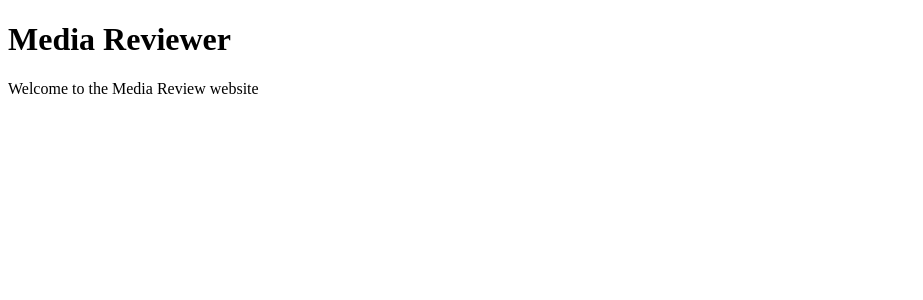
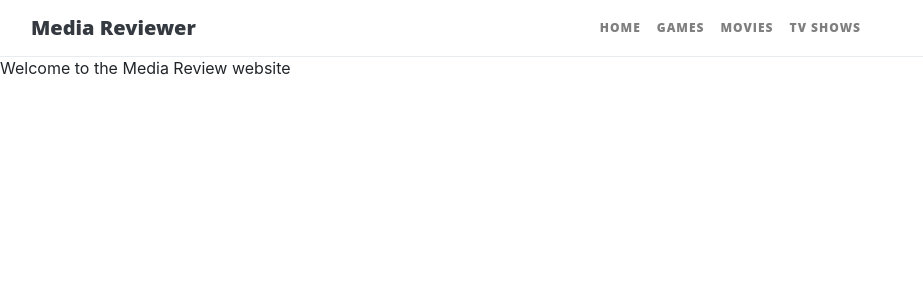
Before and after one commit to Code-Institute-Submissions/Jakejamesreid-Media-Reviewer, a Flask app: page / in a window 1280 px wide. Shown: the top 300 px of the page, without its empty margins (0-923 px from the left). Run offline with Flask 2, Linux system fonts and the light colour scheme; some libraries are stand-ins or nearby versions.

Commit message:
Basic navbar implemented and added template readme file

```diff
--- a/static/css/style.css
+++ b/static/css/style.css
@@ -0,0 +1,29 @@
+#mainNav {
+    position: absolute;
+    border-bottom: 1px solid #e9ecef;
+    background-color: white;
+    font-family: 'Open Sans', 'Helvetica Neue', Helvetica, Arial, sans-serif;
+}
+
+
+#mainNav .navbar-brand {
+    font-weight: 800;
+    color: #343a40;
+}
+
+#mainNav .navbar-toggler {
+    font-size: 12px;
+    font-weight: 800;
+    padding: 13px;
+    text-transform: uppercase;
+    color: #343a40;
+}
+
+#mainNav .navbar-nav > li.nav-item > a {
+    font-size: 12px;
+    font-weight: 800;
+    letter-spacing: 1px;
+    text-transform: uppercase;
+    display:inline-block;
+    float: none;
+}
--- a/templates/base.html
+++ b/templates/base.html
@@ -1,11 +1,45 @@
 <!DOCTYPE html>
 <html lang="en">
 <head>
-  <link rel="stylesheet" href="{{ url_for('static', filename='css/style.css') }}" />
+    <link rel="stylesheet" href="https://stackpath.bootstrapcdn.com/bootstrap/4.5.0/css/bootstrap.min.css" integrity="sha384-9aIt2nRpC12Uk9gS9baDl411NQApFmC26EwAOH8WgZl5MYYxFfc+NcPb1dKGj7Sk" crossorigin="anonymous">
+    <link rel="stylesheet" href="static/css/style.css" />
+
   <title>Media Reviewer</title>
 </head>
 <body>
+    <nav class="navbar navbar-expand-lg navbar-light fixed-top" id="mainNav">
+        <div class="container-fluid">
+            <a class="navbar-brand" href="{{ url_for('index') }}">Media Reviewer</a>
+            <button class="navbar-toggler navbar-toggler-right" type="button" data-toggle="collapse"
+                data-target="#navbarResponsive" aria-controls="navbarResponsive" aria-expanded="false"
+                aria-label="Toggle navigation">
+                Menu
+                <i class="fas fa-bars"></i>
+            </button>
+            <div class="collapse navbar-collapse" id="navbarResponsive">
+                <ul class="navbar-nav mx-auto">
+                    <li class="nav-item">
+                        <a class="nav-link" href="">Home</a>
+                    </li>
+                    <li class="nav-item">
+                        <a class="nav-link" href="">Games</a>
+                    </li>
+                    <li class="nav-item">
+                        <a class="nav-link" href="">Movies</a>
+                    </li>
+                    <li class="nav-item">
+                        <a class="nav-link" href="">TV Shows</a>
+                    </li>
+                </ul>
+            </div>
+        </div>
+    </nav>
   <div id="content">
     {% block content %}{% endblock %}
   </div>
+
+<script src="https://code.jquery.com/jquery-3.5.1.slim.min.js" integrity="sha384-DfXdz2htPH0lsSSs5nCTpuj/zy4C+OGpamoFVy38MVBnE+IbbVYUew+OrCXaRkfj" crossorigin="anonymous"></script>
+<script src="https://cdn.jsdelivr.net/npm/popper.js@1.16.0/dist/umd/popper.min.js" integrity="sha384-Q6E9RHvbIyZFJoft+2mJbHaEWldlvI9IOYy5n3zV9zzTtmI3UksdQRVvoxMfooAo" crossorigin="anonymous"></script>
+<script src="https://stackpath.bootstrapcdn.com/bootstrap/4.5.0/js/bootstrap.min.js" integrity="sha384-OgVRvuATP1z7JjHLkuOU7Xw704+h835Lr+6QL9UvYjZE3Ipu6Tp75j7Bh/kR0JKI" crossorigin="anonymous"></script>
+
 </body>
```
Also changed, not shown: readme.md.
